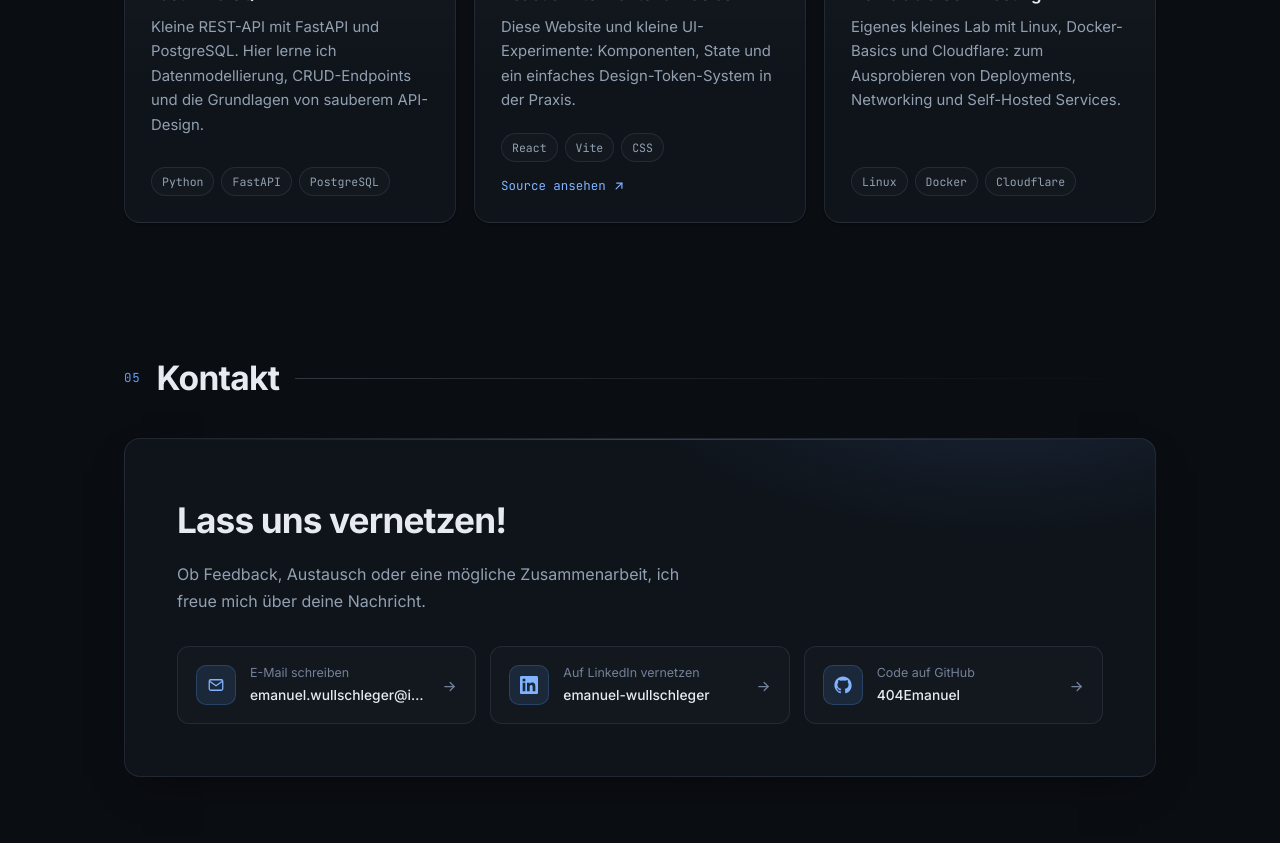
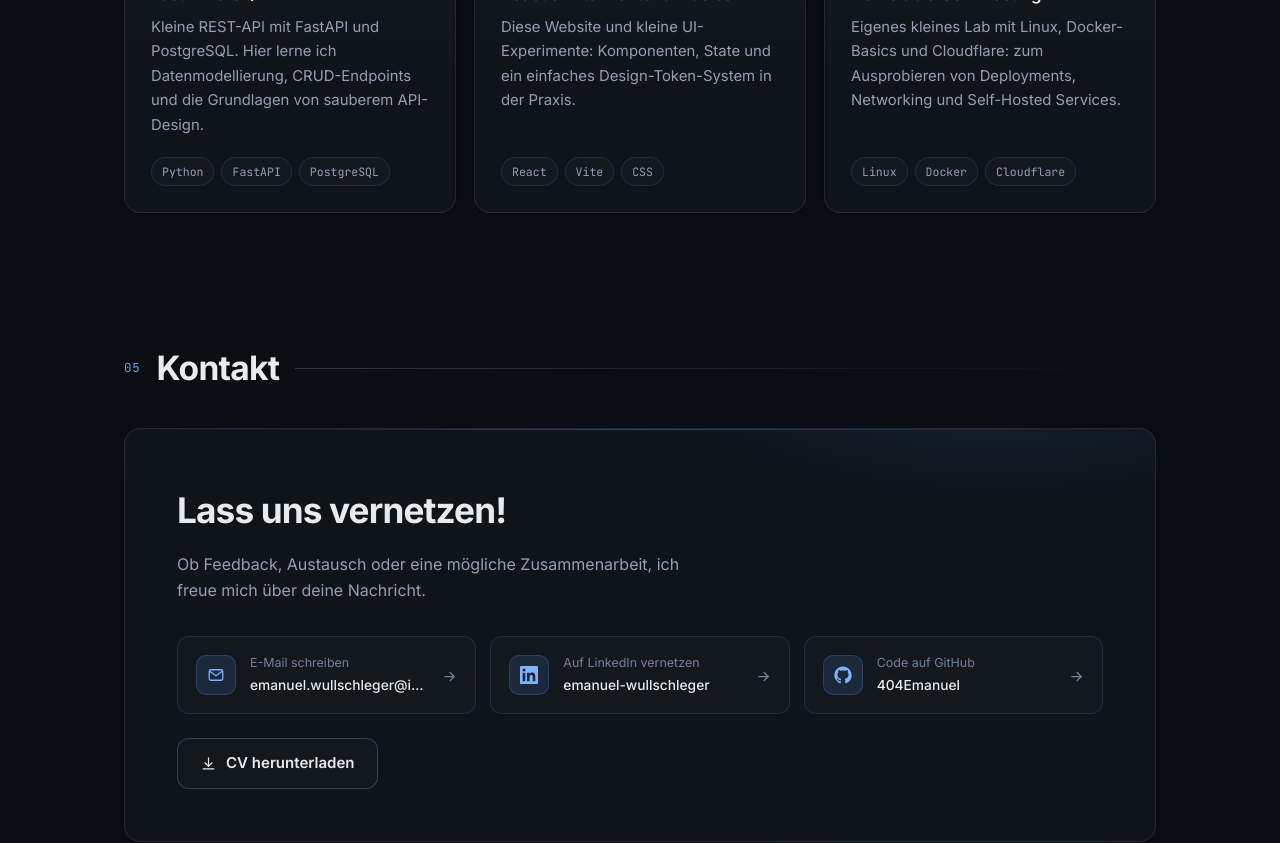
Before and after one commit to 404Emanuel/wullschleger-portfolio, a React (Vite) app in the folder wullschleger-dev/: page / in a window 1280 px wide. Shown: the part 2960-3803 px from the top of the page. Built offline with nearby package versions, Linux system fonts and the light colour scheme.

Commit message:
Add downloadable CV

```diff
--- a/wullschleger-dev/src/components/Contact.jsx
+++ b/wullschleger-dev/src/components/Contact.jsx
@@ -8,10 +8,7 @@ import {
 } from "./Icons.jsx";
 import { profile } from "../translations.js";
 
-// CV download is a placeholder for now.
-// To enable it: put the PDF into /public (e.g. /public/cv-emanuel-wullschleger.pdf)
-// and set CV_URL to "/cv-emanuel-wullschleger.pdf".
-const CV_URL = "";
+const CV_URL = "/cv-emanuel-wullschleger.pdf";
 
 export default function Contact({ t }) {
   const { contact } = t;
--- a/wullschleger-dev/src/components/Icons.jsx
+++ b/wullschleger-dev/src/components/Icons.jsx
@@ -126,26 +126,6 @@ export function SproutIcon() {
   );
 }
 
-export function ExternalIcon() {
-  return (
-    <svg
-      viewBox="0 0 24 24"
-      width="14"
-      height="14"
-      fill="none"
-      stroke="currentColor"
-      strokeWidth="2"
-      strokeLinecap="round"
-      strokeLinejoin="round"
-      aria-hidden="true"
-      focusable="false"
-    >
-      <path d="M7 17 17 7" />
-      <path d="M8 7h9v9" />
-    </svg>
-  );
-}
-
 export function MenuIcon() {
   return (
     <svg
--- a/wullschleger-dev/src/components/Projects.jsx
+++ b/wullschleger-dev/src/components/Projects.jsx
@@ -1,6 +1,4 @@
 import Reveal from "./Reveal.jsx";
-import { ExternalIcon } from "./Icons.jsx";
-import { profile } from "../translations.js";
 
 export default function Projects({ t }) {
   const { projects } = t;
@@ -37,17 +35,6 @@ export default function Projects({ t }) {
                       </li>
                     ))}
                   </ul>
-                  {project.repo && (
-                    <a
-                      className="project-link"
-                      href={profile.repo}
-                      target="_blank"
-                      rel="noopener noreferrer"
-                    >
-                      {project.repoLabel}
-                      <ExternalIcon />
-                    </a>
-                  )}
                 </div>
               </article>
             </Reveal>
--- a/wullschleger-dev/src/styles.css
+++ b/wullschleger-dev/src/styles.css
@@ -956,22 +956,6 @@ svg {
   border-radius: 999px;
 }
 
-.project-link {
-  display: inline-flex;
-  align-items: center;
-  gap: 6px;
-  justify-self: start;
-  font-family: var(--font-mono);
-  font-size: var(--fs-xs);
-  color: var(--accent-strong);
-  text-decoration: none;
-}
-
-.project-link:hover {
-  text-decoration: underline;
-  text-underline-offset: 4px;
-}
-
 /* ---------- Contact ---------- */
 .contact-panel {
   position: relative;
--- a/wullschleger-dev/src/translations.js
+++ b/wullschleger-dev/src/translations.js
@@ -157,8 +157,6 @@ export const translations = {
           desc: "Diese Website und kleine UI-Experimente: Komponenten, State und ein einfaches Design-Token-System in der Praxis.",
           tags: ["React", "Vite", "CSS"],
           status: "Laufend",
-          repo: true,
-          repoLabel: "Source ansehen",
         },
         {
           kicker: "Experiment",
@@ -330,8 +328,6 @@ export const translations = {
           desc: "This website and small UI experiments — components, state and a simple design-token system in practice.",
           tags: ["React", "Vite", "CSS"],
           status: "Ongoing",
-          repo: true,
-          repoLabel: "View source",
         },
         {
           kicker: "Experiment",
```
Also changed, not shown: 1 other file (tests, documents, lock files or other folders).
